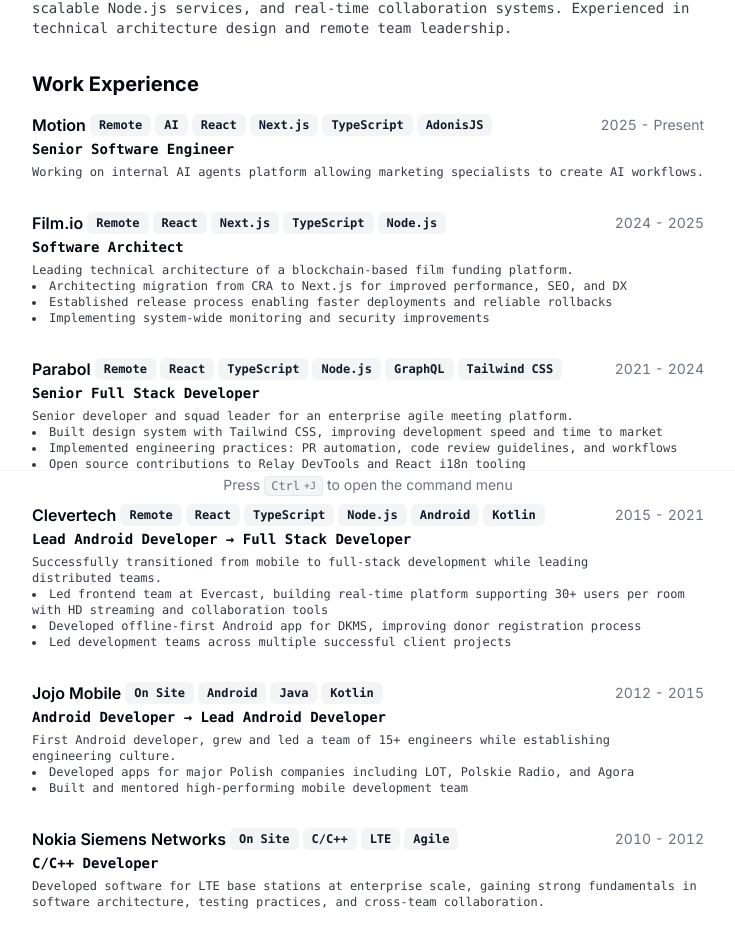
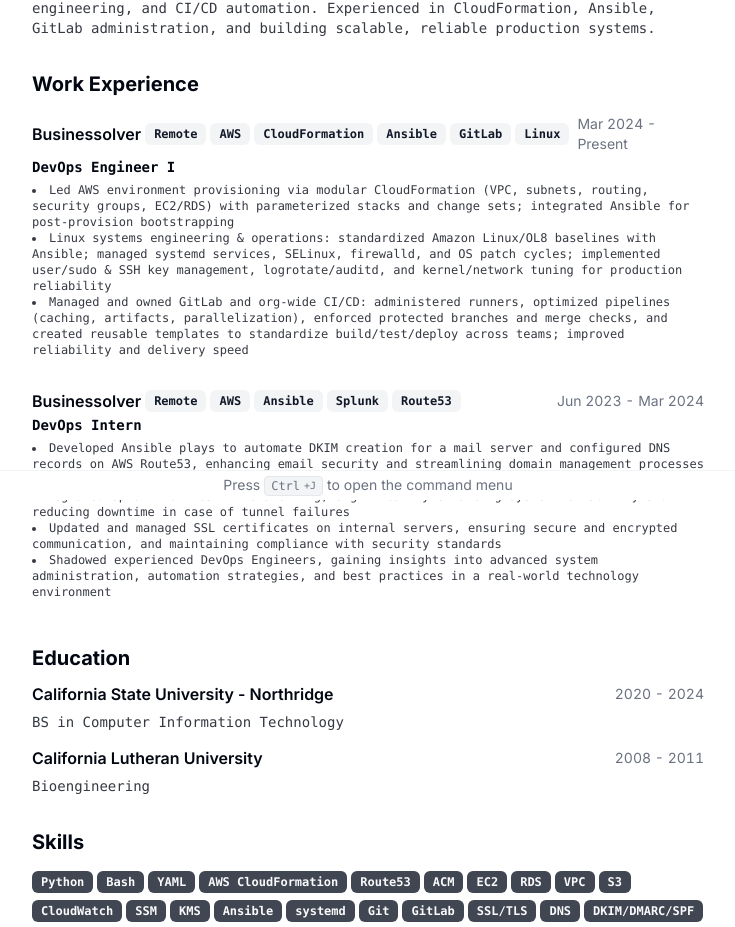
Before and after one commit to hagrace4/resume, a Next.js app: page / in a window 1280 px wide. Shown: the part 300-1227 px from the top of the page, without its empty margins (272-1007 px from the left). Built offline with nearby package versions, Linux system fonts and the light colour scheme.

Commit message:
Update resume data and project configuration

```diff
--- a/src/apollo/resolvers.ts
+++ b/src/apollo/resolvers.ts
@@ -1,5 +1,5 @@
 import { Query, Resolver } from "type-graphql";
-import { RESUME_DATA } from "../data/resume-data";
+import { RESUME_DATA } from "../data/resume-data.tsx.old";
 import { resumeDataToGraphQL } from "../lib/types";
 import { Me } from "./type-defs";
 
--- a/src/app/components/Projects.tsx
+++ b/src/app/components/Projects.tsx
@@ -8,7 +8,7 @@
   CardTitle,
 } from "../../components/ui/card";
 import { Section } from "../../components/ui/section";
-import type { RESUME_DATA } from "../../data/resume-data";
+import type { RESUME_DATA } from "../../data/resume-data.tsx.old";
 
 type ProjectTags = readonly string[];
 
--- a/src/app/opengraph-image.tsx
+++ b/src/app/opengraph-image.tsx
@@ -1,5 +1,5 @@
 import { ImageResponse } from "next/og";
-import { RESUME_DATA } from "../data/resume-data";
+import { RESUME_DATA } from "../data/resume-data.tsx.old";
 
 export const runtime = "edge";
 
--- a/src/data/resume-data.tsx
+++ b/src/data/resume-data.tsx
@@ -1,236 +1,192 @@
 import type { ResumeData } from "@/lib/types";
 
 export const RESUME_DATA: ResumeData = {
-  name: "Bartosz Jarocki",
-  initials: "BJ",
-  location: "Wrocław, Poland, CET",
-  locationLink: "https://www.google.com/maps/place/Wrocław",
-  about: "Full Stack Engineer dedicated to building high-quality products.",
+  name: "Harry Grace",
+  initials: "HG",
+  location: "Northridge, CA",
+  locationLink: "https://www.google.com/maps/place/Northridge,+CA",
+  about: "DevOps Engineer specializing in AWS infrastructure and automation.",
   summary: (
     <>
-      Full Stack Engineer specializing in high-performance React applications,
-      scalable Node.js services, and real-time collaboration systems.
-      Experienced in technical architecture design and remote team leadership.
+      DevOps Engineer with expertise in AWS cloud infrastructure, Linux systems
+      engineering, and CI/CD automation. Experienced in CloudFormation, Ansible,
+      GitLab administration, and building scalable, reliable production systems.
     </>
   ),
-  avatarUrl: "https://avatars.githubusercontent.com/u/1017620?v=4",
-  personalWebsiteUrl: "https://jarocki.me",
+  avatarUrl: "",
+  personalWebsiteUrl: "",
   contact: {
-    email: "bartosz.jarocki@hey.com",
-    tel: "+48530213401",
+    email: "hagrace4@proton.me",
+    tel: "+18184815722",
     social: [
       {
         name: "GitHub",
-        url: "https://github.com/BartoszJarocki",
+        url: "https://github.com/hagrace4",
         icon: "github",
       },
       {
         name: "LinkedIn",
-        url: "https://www.linkedin.com/in/bjarocki/",
+        url: "https://www.linkedin.com/in/hagrace4",
         icon: "linkedin",
-      },
-      {
-        name: "X",
-        url: "https://x.com/BartoszJarocki",
-        icon: "x",
       },
     ],
   },
   education: [
     {
-      school: "Wrocław University of Technology",
-      degree: "Bachelor's Degree in Control systems engineering and Robotics",
-      start: "2007",
-      end: "2010",
+      school: "California State University - Northridge",
+      degree: "BS in Computer Information Technology",
+      start: "2020",
+      end: "2024",
+    },
+    {
+      school: "California Lutheran University",
+      degree: "Bioengineering",
+      start: "2008",
+      end: "2011",
     },
   ],
   work: [
     {
-      company: "Motion",
-      link: "https://motionapp.com/",
-      badges: ["Remote", "AI", "React", "Next.js", "TypeScript", "AdonisJS"],
-      title: "Senior Software Engineer",
-      start: "2025",
+      company: "Businessolver",
+      link: "https://www.businessolver.com/",
+      badges: [
+        "Remote",
+        "AWS",
+        "CloudFormation",
+        "Ansible",
+        "GitLab",
+        "Linux",
+      ],
+      title: "DevOps Engineer I",
+      start: "Mar 2024",
       end: null,
       description: (
         <>
-          Working on internal AI agents platform allowing marketing specialists
-          to create AI workflows.
-        </>
-      ),
-    },
-    {
-      company: "Film.io",
-      link: "https://film.io",
-      badges: ["Remote", "React", "Next.js", "TypeScript", "Node.js"],
-      title: "Software Architect",
-      start: "2024",
-      end: "2025",
-      description: (
-        <>
-          Leading technical architecture of a blockchain-based film funding
-          platform.
           <ul className="list-inside list-disc">
             <li>
-              Architecting migration from CRA to Next.js for improved
-              performance, SEO, and DX
+              Led AWS environment provisioning via modular CloudFormation (VPC,
+              subnets, routing, security groups, EC2/RDS) with parameterized
+              stacks and change sets; integrated Ansible for post-provision
+              bootstrapping
             </li>
             <li>
-              Established release process enabling faster deployments and
-              reliable rollbacks
+              Linux systems engineering & operations: standardized Amazon
+              Linux/OL8 baselines with Ansible; managed systemd services,
+              SELinux, firewalld, and OS patch cycles; implemented user/sudo &
+              SSH key management, logrotate/auditd, and kernel/network tuning
+              for production reliability
             </li>
             <li>
-              Implementing system-wide monitoring and security improvements
+              Managed and owned GitLab and org-wide CI/CD: administered runners,
+              optimized pipelines (caching, artifacts, parallelization),
+              enforced protected branches and merge checks, and created reusable
+              templates to standardize build/test/deploy across teams; improved
+              reliability and delivery speed
             </li>
           </ul>
         </>
       ),
     },
     {
-      company: "Parabol",
-      link: "https://parabol.co",
-      badges: [
-        "Remote",
-        "React",
-        "TypeScript",
-        "Node.js",
-        "GraphQL",
-        "Tailwind CSS",
-      ],
-      title: "Senior Full Stack Developer",
-      start: "2021",
-      end: "2024",
+      company: "Businessolver",
+      link: "https://www.businessolver.com/",
+      badges: ["Remote", "AWS", "Ansible", "Splunk", "Route53"],
+      title: "DevOps Intern",
+      start: "Jun 2023",
+      end: "Mar 2024",
       description: (
         <>
-          Senior developer and squad leader for an enterprise agile meeting
-          platform.
           <ul className="list-inside list-disc">
             <li>
-              Built design system with Tailwind CSS, improving development speed
-              and time to market
+              Developed Ansible plays to automate DKIM creation for a mail
+              server and configured DNS records on AWS Route53, enhancing email
+              security and streamlining domain management processes
             </li>
             <li>
-              Implemented engineering practices: PR automation, code review
-              guidelines, and workflows
+              Improved a critical database server script to ensure automatic
+              restart upon server reboot. Integrated Splunk for real-time
+              alerting, significantly enhancing system reliability and reducing
+              downtime in case of tunnel failures
             </li>
             <li>
-              Open source contributions to Relay DevTools and React i18n tooling
+              Updated and managed SSL certificates on internal servers, ensuring
+              secure and encrypted communication, and maintaining compliance
+              with security standards
+            </li>
+            <li>
+              Shadowed experienced DevOps Engineers, gaining insights into
+              advanced system administration, automation strategies, and best
+              practices in a real-world technology environment
             </li>
           </ul>
         </>
       ),
     },
-    {
-      company: "Clevertech",
-      link: "https://clevertech.biz",
-      badges: ["Remote", "React", "TypeScript", "Node.js", "Android", "Kotlin"],
-      title: "Lead Android Developer → Full Stack Developer",
-      start: "2015",
-      end: "2021",
-      description: (
-        <>
-          Successfully transitioned from mobile to full-stack development while
-          leading distributed teams.
-          <ul className="list-inside list-disc">
-            <li>
-              Led frontend team at Evercast, building real-time platform
-              supporting 30+ users per room with HD streaming and collaboration
-              tools
-            </li>
-            <li>
-              Developed offline-first Android app for DKMS, improving donor
-              registration process
-            </li>
-            <li>
-              Led development teams across multiple successful client projects
-            </li>
-          </ul>
-        </>
-      ),
-    },
-    {
-      company: "Jojo Mobile",
-      link: "https://bsgroup.eu/",
-      badges: ["On Site", "Android", "Java", "Kotlin"],
-      title: "Android Developer → Lead Android Developer",
-      start: "2012",
-      end: "2015",
-      description: (
-        <>
-          First Android developer, grew and led a team of 15+ engineers while
-          establishing engineering culture.
-          <ul className="list-inside list-disc">
-            <li>
-              Developed apps for major Polish companies including LOT, Polskie
-              Radio, and Agora
-            </li>
-            <li>Built and mentored high-performing mobile development team</li>
-          </ul>
-        </>
-      ),
-    },
-    {
-      company: "Nokia Siemens Networks",
-      link: "https://www.nokia.com",
-      badges: ["On Site", "C/C++", "LTE", "Agile"],
-      title: "C/C++ Developer",
-      start: "2010",
-      end: "2012",
-      description:
-        "Developed software for LTE base stations at enterprise scale, gaining strong fundamentals in software architecture, testing practices, and cross-team collaboration.",
-    },
   ],
   skills: [
-    "React/Next.js/Remix",
-    "TypeScript",
-    "Tailwind CSS",
-    "Design Systems",
-    "WebRTC",
-    "WebSockets",
-    "Node.js",
-    "GraphQL",
-    "Relay",
-    "System Architecture",
-    "Remote Team Leadership",
+    "Python",
+    "Bash",
+    "YAML",
+    "AWS CloudFormation",
+    "Route53",
+    "ACM",
+    "EC2",
+    "RDS",
+    "VPC",
+    "S3",
+    "CloudWatch",
+    "SSM",
+    "KMS",
+    "Ansible",
+    "systemd",
+    "Git",
+    "GitLab",
+    "SSL/TLS",
+    "DNS",
+    "DKIM/DMARC/SPF",
+    "Splunk",
+    "Nagios",
+    "Checkmk",
+    "Linux",
+    "Windows",
+    "macOS",
   ],
   projects: [
     {
-      title: "Monito",
-      techStack: ["TypeScript", "Next.js", "Browser Extension", "PostgreSQL"],
+      title: "Splunk Cloud Logging & Ingestion Program",
+      techStack: ["Splunk", "Universal Forwarders", "GitLab", "OSSEC"],
       description:
-        "Browser extension for debugging web applications. Includes taking screenshots, screen recording, E2E tests generation and generating bug reports",
+        "Deployed and configured Splunk Universal Forwarders across 150+ DevOps-managed servers for consistent ingestion into Splunk Cloud. Built new monitoring inputs for GitLab instances and remediated misconfigured OSSEC setup.",
       link: {
-        label: "monito.dev",
-        href: "https://monito.dev/",
+        label: "",
+        href: "",
       },
     },
     {
-      title: "Consultly",
-      techStack: [
-        "TypeScript",
-        "Next.js",
-        "Vite",
-        "GraphQL",
-        "WebRTC",
-        "Tailwind CSS",
-        "PostgreSQL",
-        "Redis",
-      ],
+      title: "Containerization Rollout",
+      techStack: ["Ansible", "Docker", "JVM", "Configuration Management"],
       description:
-        "Platform for online consultations with real-time video meetings and scheduling",
+        "Authored/updated Ansible roles and plays to deploy containers with parameterized JVM options and environment variables. Implemented environment-specific configuration to eliminate server drift and coordinated change controls for each stage.",
       link: {
-        label: "consultly.com",
-        href: "https://consultly.com/",
+        label: "",
+        href: "",
       },
     },
     {
-      title: "Minimalist CV",
-      techStack: ["TypeScript", "Next.js", "Tailwind CSS"],
+      title: "AWS Environment Provisioning & Baseline",
+      techStack: [
+        "AWS CloudFormation",
+        "VPC",
+        "EC2",
+        "RDS",
+        "Ansible",
+        "Route53",
+      ],
       description:
-        "An open source minimalist, print friendly CV template with a focus on readability and clean design. >9k stars on GitHub",
+        "Built repeatable dev/stage/prod environments using modular CloudFormation stacks (VPC, subnets, routing, security groups, compute/database layers). Parameterized templates for account/region reuse and authored runbooks enabling self-service provisioning.",
       link: {
-        label: "Minimalist CV",
-        href: "https://github.com/BartoszJarocki/cv",
+        label: "",
+        href: "",
       },
     },
   ],
--- a/tsconfig.json
+++ b/tsconfig.json
@@ -31,6 +31,6 @@
     "**/*.tsx",
     ".next/types/**/*.ts",
     "src/images/logos/*.*"
-  ],
+, "src/data/resume-data.tsx.old"  ],
   "exclude": ["node_modules"]
 }
```
Also changed, not shown: 1 other file (tests, documents, lock files or other folders).
